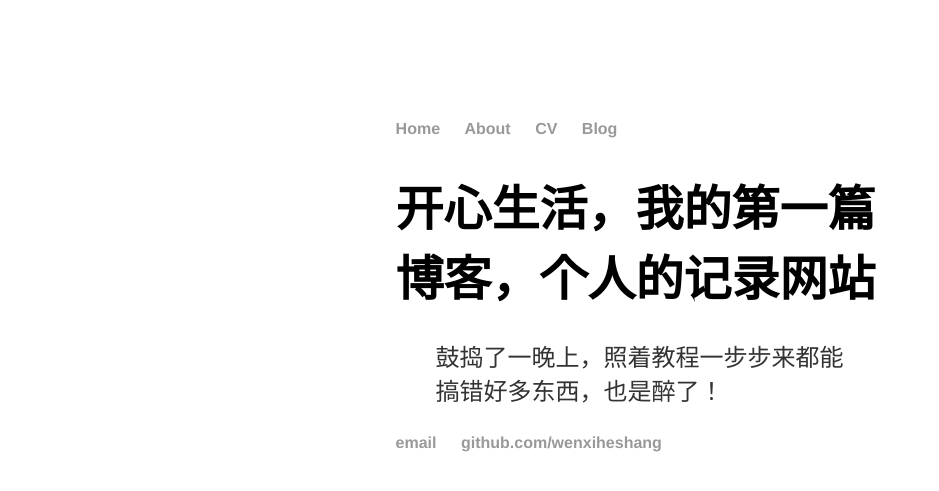
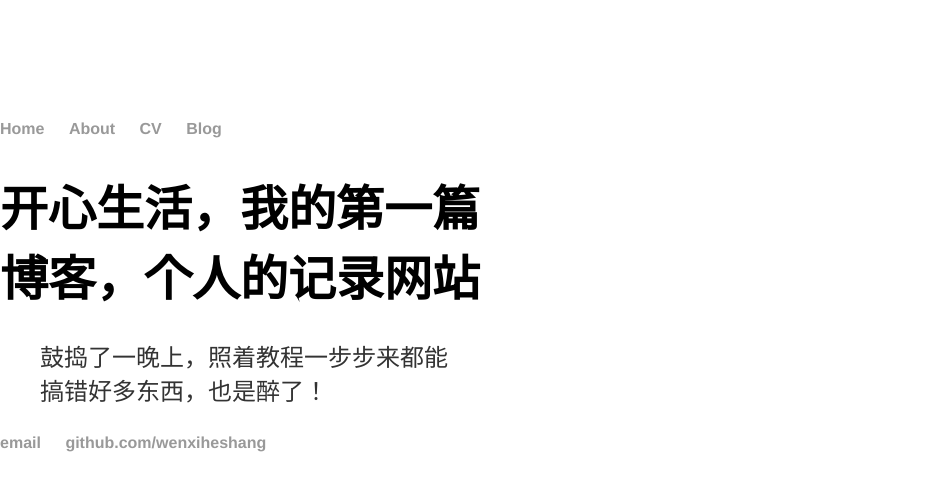
Before and after one commit to xxleyi/xxleyi.github.io, a Jekyll site: the page built from _posts/2016-03-03-wen-site-launched.md, in a window 1280 px wide. Shown: the top 491 px of the page, without its empty margins (0-939 px from the left). Built offline with Jekyll 4.4.1, drawn with Linux system fonts in a browser that asks for light colours.

Commit message:
modify style

```diff
--- a/css/post.css
+++ b/css/post.css
@@ -1,5 +1,5 @@
 html, body {
-    margin: 60px auto;
+    margin: 60px 0 0 0;
     width: 61.8%;
 }
 nav ul, footer ul {
```
